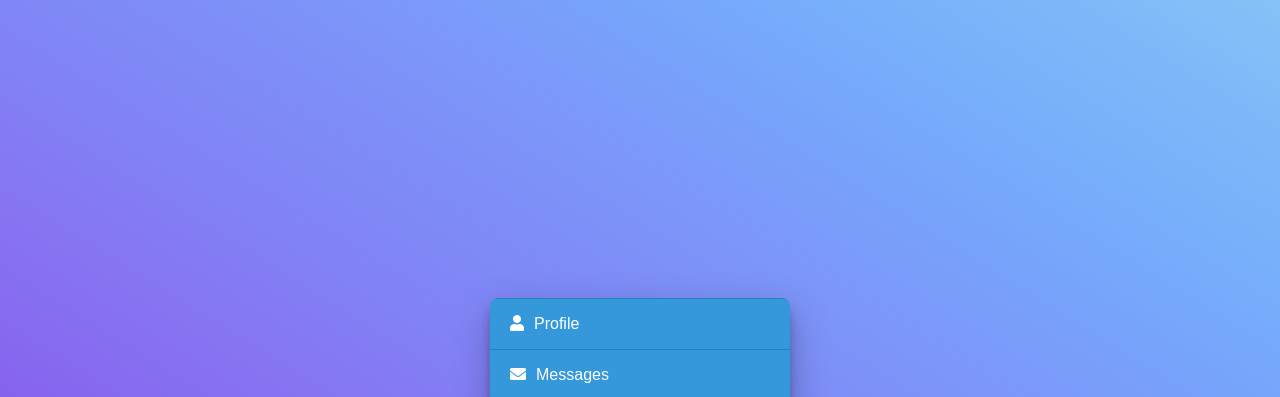
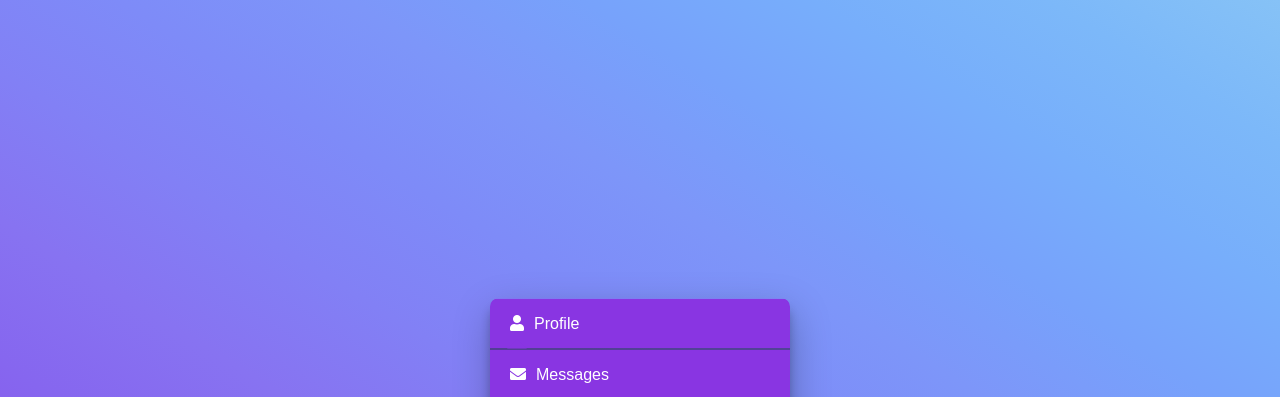
Before and after one commit to ASWINK978/html-css-menu, a website: page app/index.html in a window 1280 px wide. Shown: the top 397 px of the page. Drawn offline with nearby package versions, Linux system fonts and the light colour scheme; files that its build step writes are made by us from their sources.

Commit message:
Changes to the top border
First child border remove from .item

```diff
--- a/app/scss/styles.scss
+++ b/app/scss/styles.scss
@@ -33,15 +33,21 @@ body {
 	box-shadow: 2px 14px 38px rgba(0,0,0,0.25), 0 10px 10px rgba(0,0,0,0.22);
 }
 
+
 .item {
-	border-top:1px solid #2980b9;
+	border-top:1px solid black;
 	overflow: hidden;
 }
+
+.item:nth-child(1){
+	border-top:0px;
+}
+
 
 .btn {
 	display: block;
 	padding:16px 20px;
-	background: #3498db;
+	background: #8935e2;
 	color:white;
 	position: relative;
 }
@@ -51,7 +57,7 @@ body {
 	position: absolute;
 	width:14px;
 	height: 14px;
-	background: #3498db;
+	background: #8935e2;
 	left:20px;
 	bottom:-7px;
 	transform: rotate(45deg);
@@ -84,7 +90,7 @@ body {
 	position: absolute;
 	width: 6px;
 	height: 100%;
-	background: #3498db;
+	background: #8935e2;
 	left:0;
 	top: 0;
 	transition: 0.3s;
```
